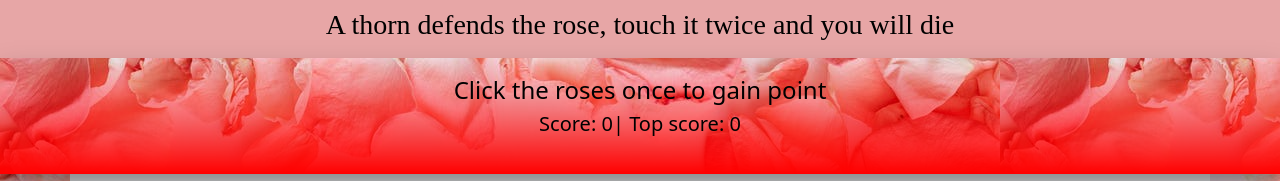
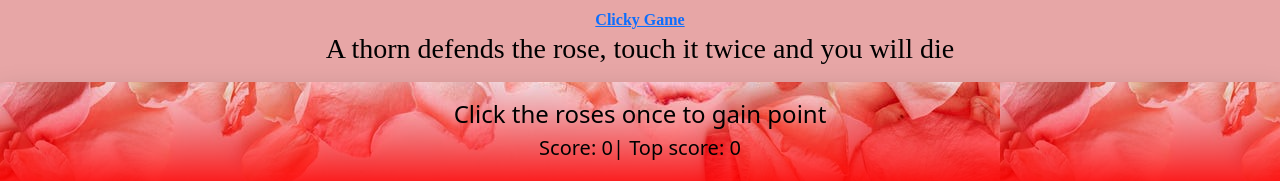
Before and after one commit to vubao2303/twice-you-die, a React (Create React App) app in the folder react-app/: page / in a window 1280 px wide. Shown: the top 181 px of the page. Built offline with nearby package versions, Linux system fonts and the light colour scheme.

Commit message:
add home link to the interface

```diff
--- a/react-app/src/components/NavBar.js
+++ b/react-app/src/components/NavBar.js
@@ -25,7 +25,8 @@ const styles = {
 function Nav(props) {
   return (
     <nav style={styles.navbarStyle} className="navbar">
-<div> {props.messsgreenguy} </div>
+      <a href="/">Clicky Game</a>
+
 
 
       <h3 style={styles.headingStyle}>A thorn defends the rose, touch it twice and you will die</h3>
```
Also changed, not shown: 1 other file (tests, documents, lock files or other folders).
